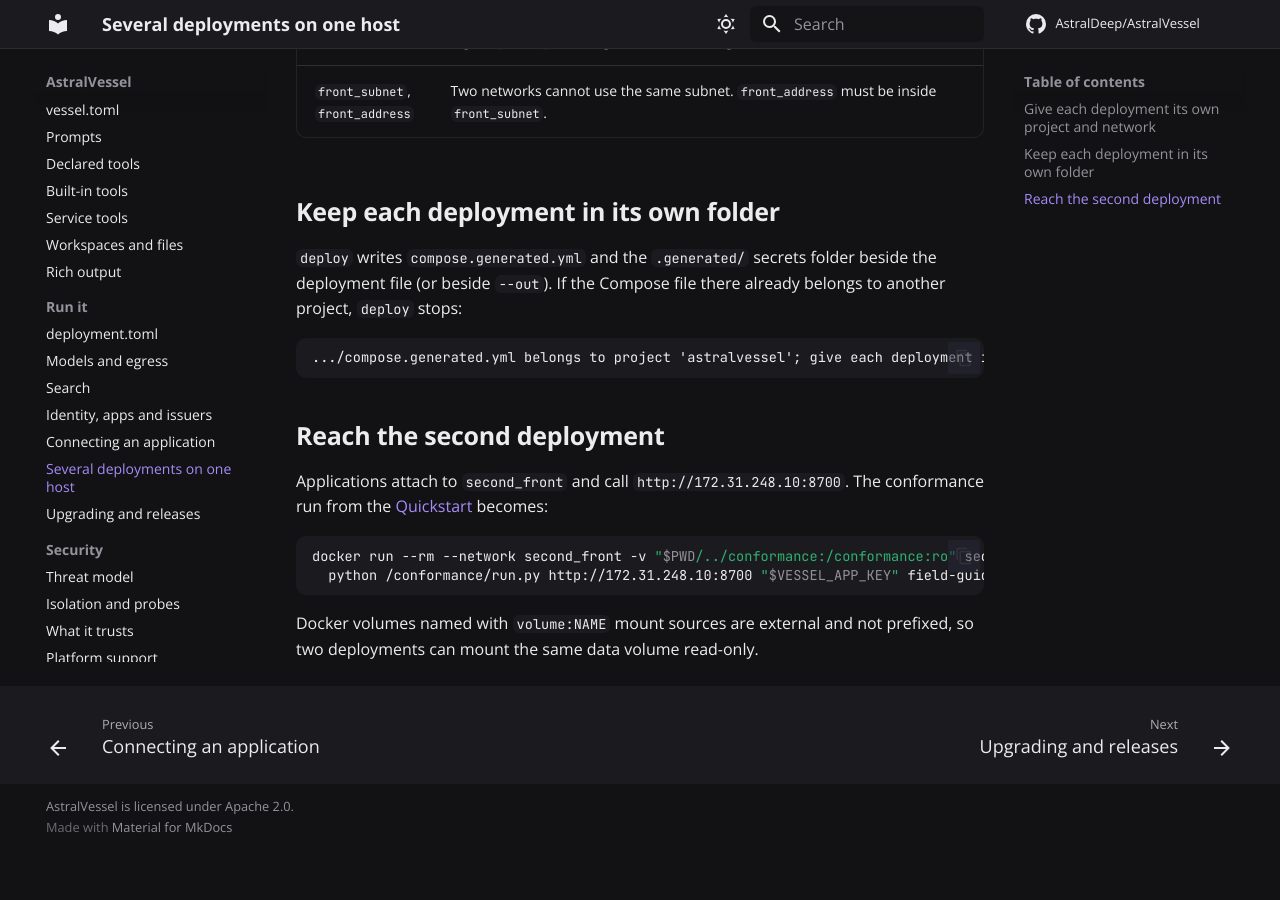
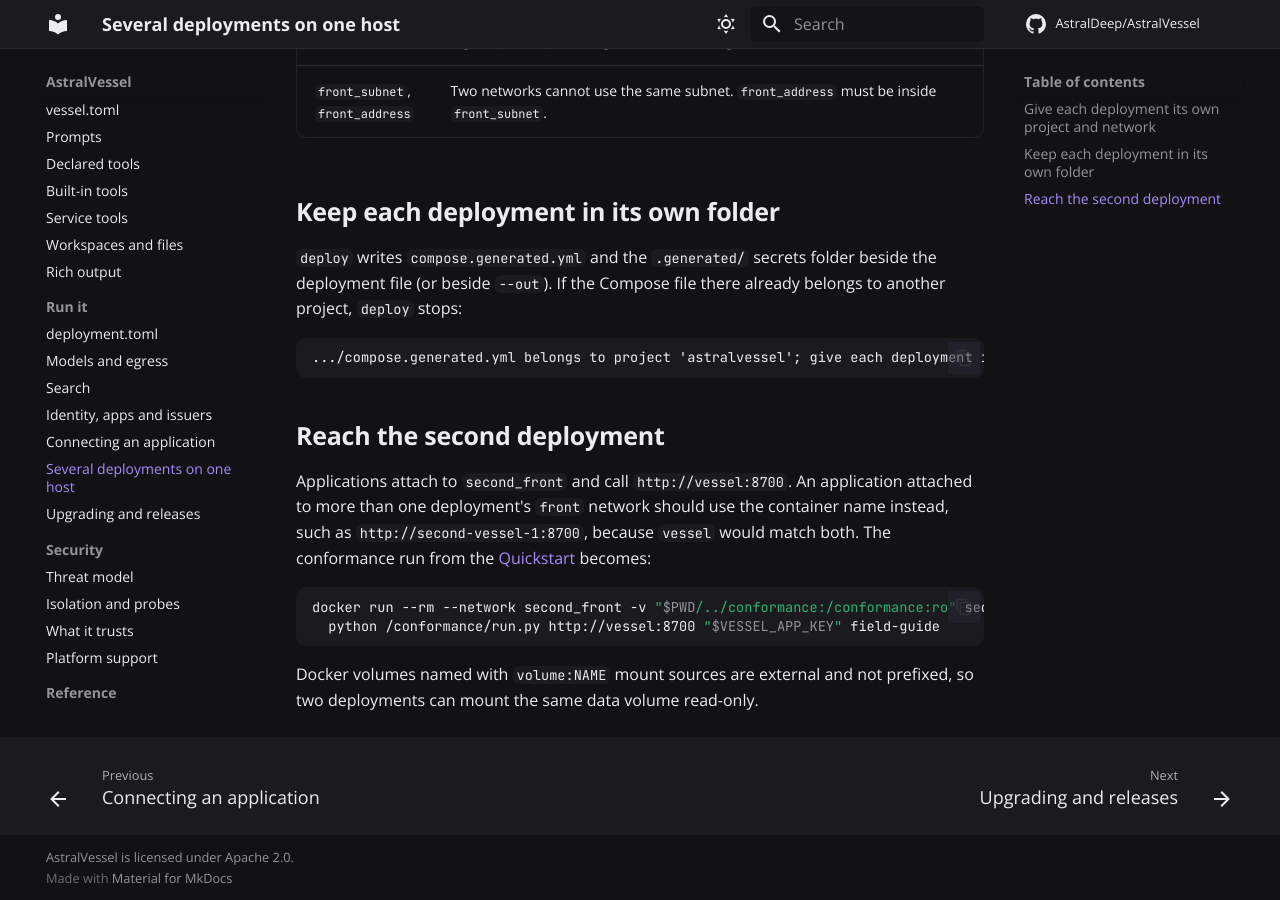
Before and after one commit to AstralDeep/AstralVessel, an MkDocs documentation site: the page built from docs/run/several-deployments.md, in a window 1280 px wide and 900 px high, scrolled down 556 px. Built offline with MkDocs 1.6.1 and Material for MkDocs 9.7.7, drawn with Linux system fonts in a browser that asks for light colours; comment, search, counter and statistics services are not loaded; before the commit the page ends 1405 px from its top, so only the background shows below that.

Commit message:
Docs: reach the vessel as http://vessel:8700, not its internal address

````diff
--- a/docs/run/several-deployments.md
+++ b/docs/run/several-deployments.md
@@ -29,12 +29,14 @@ front_address = "172.31.248.10"
 
 ## Reach the second deployment
 
-Applications attach to `second_front` and call `http://172.31.248.10:8700`. The conformance run from the
+Applications attach to `second_front` and call `http://vessel:8700`. An application attached to more than one
+deployment's `front` network should use the container name instead, such as `http://second-vessel-1:8700`, because
+`vessel` would match both. The conformance run from the
 [Quickstart](../get-started/quickstart.md) becomes:
 
 ```bash
 docker run --rm --network second_front -v "$PWD/../conformance:/conformance:ro" second:local \
-  python /conformance/run.py http://172.31.248.10:8700 "$VESSEL_APP_KEY" field-guide
+  python /conformance/run.py http://vessel:8700 "$VESSEL_APP_KEY" field-guide
 ```
 
 Docker volumes named with `volume:NAME` mount sources are external and not prefixed, so two deployments can mount
````
Also changed, not shown: README.md (+1 -1 lines), docs/get-started/quickstart.md (+5 -4 lines), docs/reference/protocol.md (+1 -1 lines), docs/reference/python.md (+1 -1 lines), docs/run/applications.md (+4 -3 lines).
